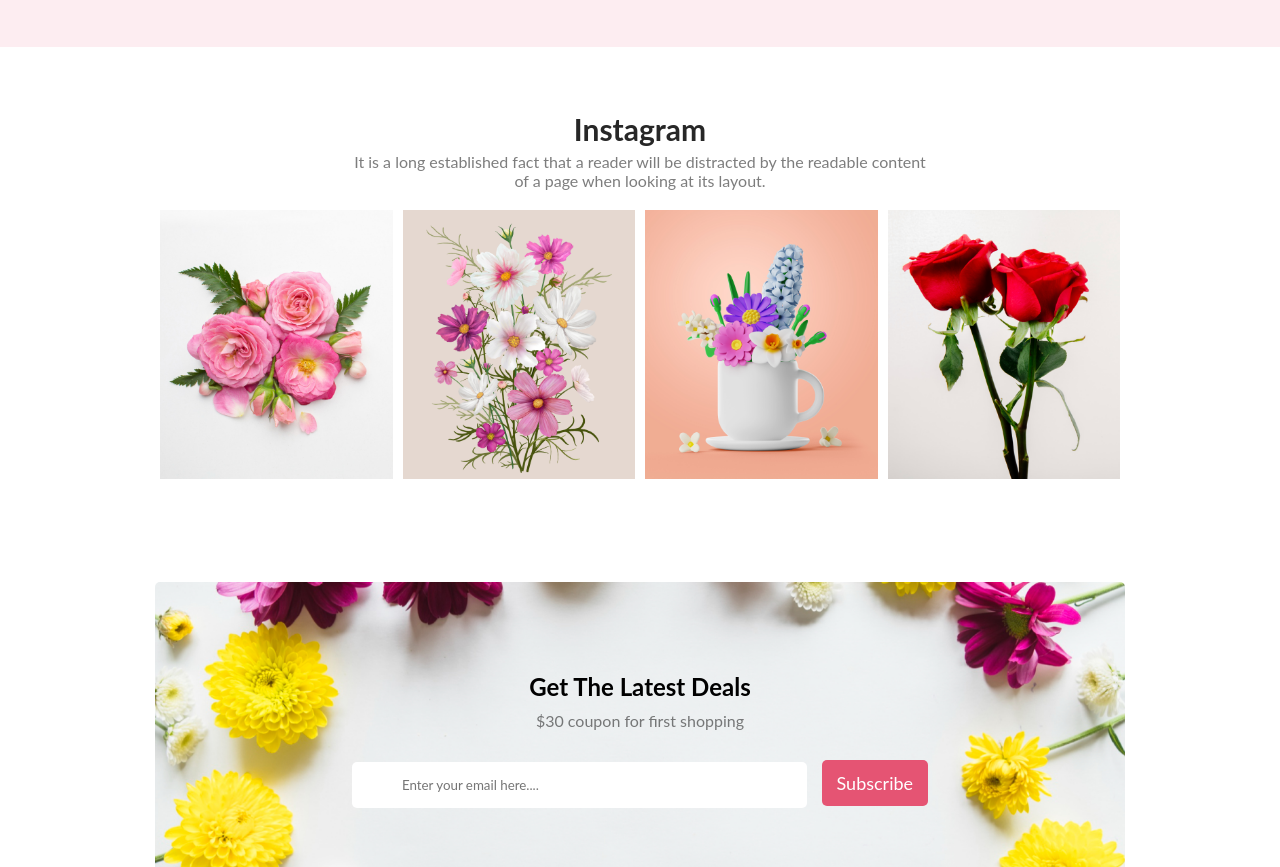
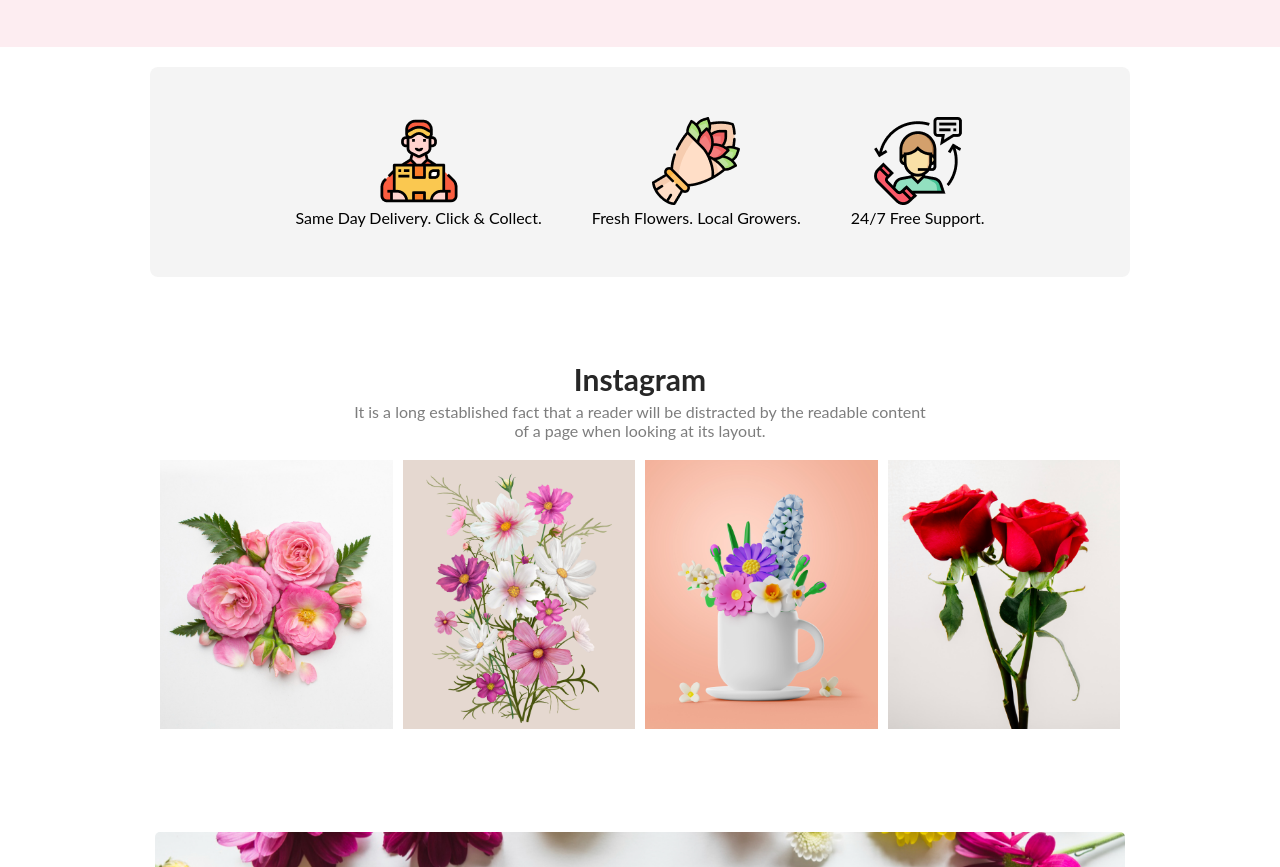
Before and after one commit to kawsar121/Assignment, a plain HTML site: page index.html in a window 1280 px wide. Shown: the part 927-1794 px from the top of the page. Drawn offline with Linux system fonts and the light colour scheme.

Commit message:
all complete

```diff
--- a/index.html
+++ b/index.html
@@ -16,7 +16,8 @@
                     Let's make <br> beautiful flowers a <br> part of your life.
                 </h1>
                 <p class="first-paragraph">
-                    It is a long established fact that a reader will be distracted by the readable <br> content of a page
+                    It is a long established fact that a reader will be distracted by the readable <br> content of a
+                    page
                     when looking at its layout. The point of using Lorem Ipsum is that it has a more-or-less normal
                     distribution of letters.
                 </p>
@@ -33,8 +34,10 @@
         <div class="main-discount">
             <div class="dicount">
                 <h2 class="titles">Hot Deal ! Sale Up To 25% <span class="span">Off</span></h2>
-            <p class="para">It is a long established fact that a reader will be distracted by the readable <br>content of a
-                page when looking at its layout.</p>
+                <p class="para">It is a long established fact that a reader will be distracted by the readable
+                    <br>content of a
+                    page when looking at its layout.
+                </p>
 
                 <div class="btn">
                     <button>Sign Up</button>
@@ -45,12 +48,36 @@
             </div>
         </div>
     </main>
+
+
+
+    <!-- bonus itam -->
+    <div class="bonus">
+        <div class="first">
+            <img src="Flower Asset/Group 57.png" alt="" srcset="">
+            <p class="bonus-p">Same Day Delivery. Click & Collect.</p>
+        </div>
+        <div class="first">
+            <img src="Flower Asset/Group 58.png" alt="">
+            <p class="bonus-p">Fresh Flowers. Local Growers.</p>
+
+        </div>
+        <div class="first">
+            <img src="Flower Asset/Group 59.png" alt="" srcset="">
+            <p class="bonus-p">24/7 Free Support.</p>
+        </div>
+    </div>
+
+
+
+
     <!-- section iteam -->
 
     <div class="featured">
         <div class="featured-text">
             <h2>Instagram</h2>
-                <p>It is a long established fact that a reader will be distracted by the readable content <br> of a page when looking at its layout.</p>
+            <p>It is a long established fact that a reader will be distracted by the readable content <br> of a page
+                when looking at its layout.</p>
         </div>
         <div class="featured-image">
             <div class="image-1"><img src="Flower Asset/Flower 01.png" alt="" srcset=""></div>
--- a/style.css
+++ b/style.css
@@ -86,21 +86,23 @@
 }
 
 
-.titles{
+.titles {
     color: #272727;
     font-weight: 700;
     font-family: Lato;
     font-size: 30px;
     padding-bottom: 17px;
 }
-.para{
+
+.para {
 
     color: rgba(39, 39, 39, 0.60);
     padding-bottom: 17px;
 
 
 }
-.main-discount{
+
+.main-discount {
     background: #E554731A;
     display: flex;
     justify-content: space-between;
@@ -114,13 +116,15 @@
     text-align: center;
 
 }
+
 .cat-text {
     text-align: center;
     margin-top: 90px;
     margin-bottom: 50px;
 
 }
-.input-main{
+
+.input-main {
 
     background-image: url("Flower\ Asset/Rectangle 9.png");
     margin-top: 100px;
@@ -129,21 +133,23 @@
     text-align: center;
     justify-content: center;
     margin-left: 155px;
-   margin-right:155px ;
+    margin-right: 155px;
     margin-bottom: 20px;
     background-position: center;
     background-size: cover;
     border-radius: 5px;
 
 }
-.input-head{
+
+.input-head {
     margin-bottom: 20px;
 }
-.input-head  p{
+
+.input-head p {
     padding: 10px;
 }
-.form input[type=text]
-{
+
+.form input[type=text] {
     display: inline;
     padding: 15px 50px;
     border: none;
@@ -152,7 +158,8 @@
     width: 45%;
 
 }
-.form input[type=button]{
+
+.form input[type=button] {
     background: #E55473;
     color: white;
     padding: 12px 15px;
@@ -162,7 +169,8 @@
     border-radius: 5px;
     margin-left: 10px;
 }
-.fut{
+
+.fut {
     background-color: black;
     margin-top: 100px;
     padding: 90px;
@@ -174,13 +182,31 @@
     color: white;
 }
 
-.futtin p{
+.futtin p {
     padding: 15px;
 
 }
-.sm{
+
+.sm {
     color: #272727;
 }
-.span{
+
+.span {
     color: #E55473;
 }
+
+/* bonus iteam */
+.bonus {
+    display: flex;
+    gap: 50px;
+    border-radius: 8px;
+    background: rgba(39, 39, 39, 0.05);
+    justify-content: center;
+    text-align: center;
+    margin-right: 150px;
+    margin-left: 150px;
+    padding-top: 50px;
+    padding-bottom: 50px;
+    margin-top: 20px;
+    margin-bottom: 20px;
+}
```
Lines whose indentation alone changed are shown as unchanged.
